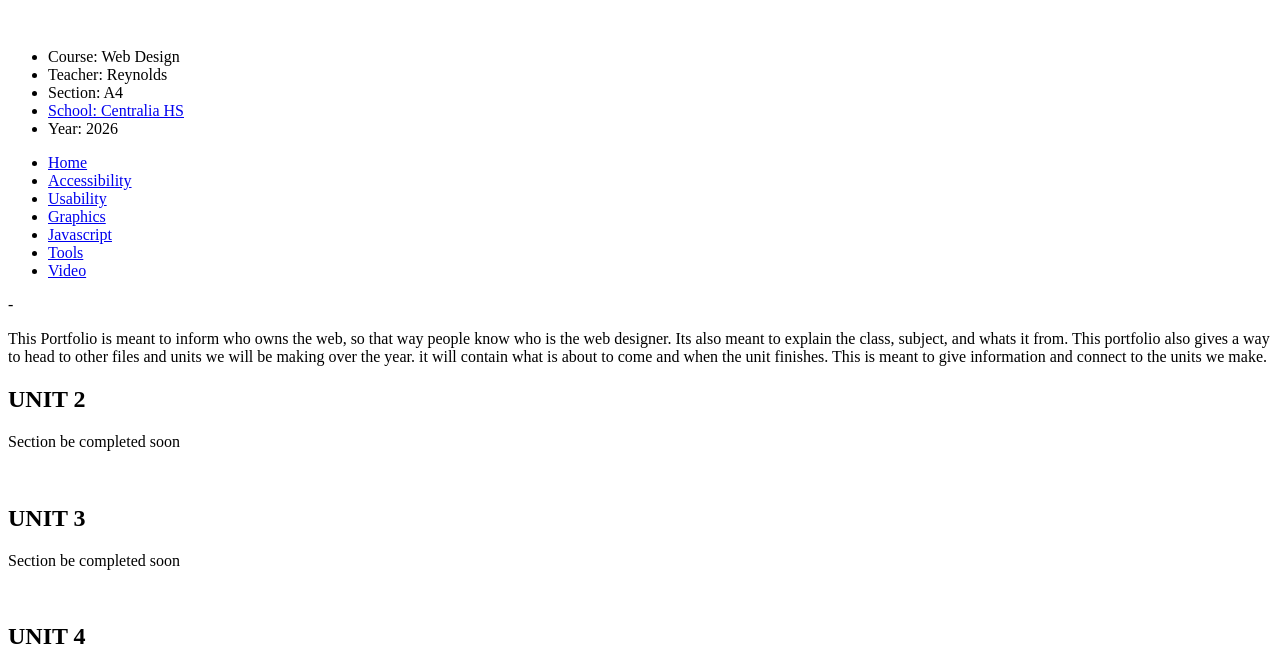
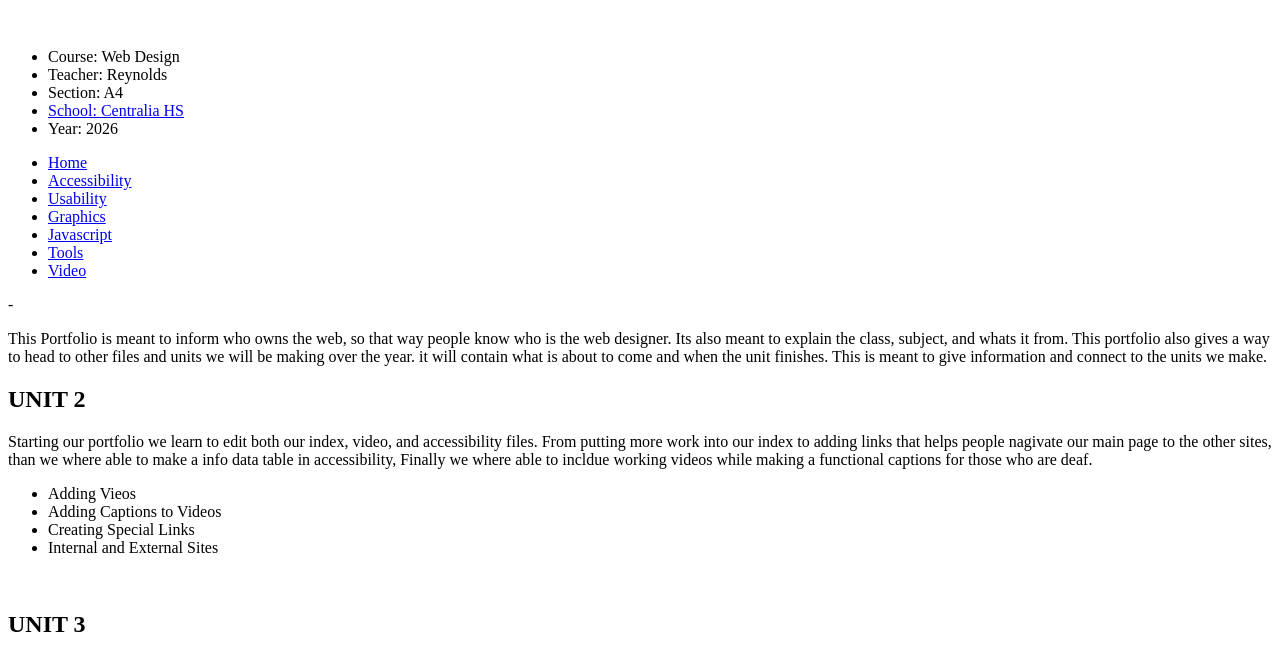
Before and after one commit to davinapfeiffer/webdesign, a plain HTML site: page index.html in a window 1280 px wide. Shown: the part 144-799 px from the top of the page. Drawn offline with Linux system fonts and the light colour scheme.

Commit message:
Add files via upload

```diff
--- a/index.html
+++ b/index.html
@@ -54,8 +54,15 @@
 
             <div>
         <h2>UNIT 2</h2>
-        <p>Section be completed soon</p>
-         <br/>
+        <p>Starting our portfolio we learn to edit both our index, video, and accessibility files. From putting more work into our index to adding links that helps people nagivate our main page to the other sites,
+            than we where able to make a info data table in accessibility, Finally we where able to incldue working videos while making a functional captions for those who are deaf.</p>
+         <ul>
+                <li>Adding Vieos</li>
+                <li>Adding Captions to Videos</li>
+                <li>Creating Special Links</li>
+                <li>Internal and External Sites</li>
+                </ul>
+                <br/>
         <h2>UNIT 3</h2>
         <p>Section be completed soon</p>
          <br/>
```
